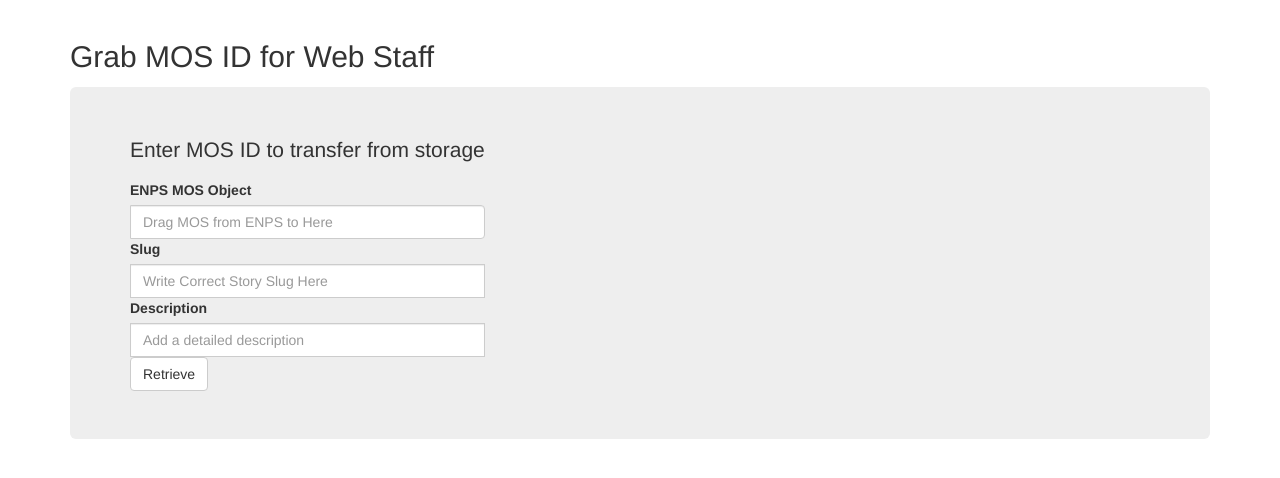
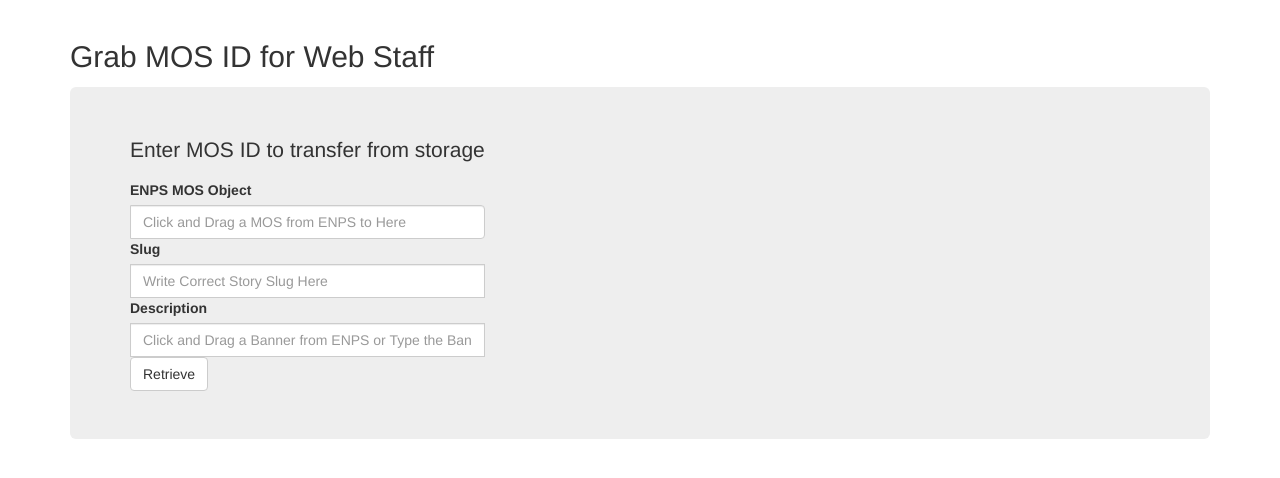
Before and after one commit to engRNNwebdev/flask-app-1, a Flask app: page /mossearch in a window 1280 px wide. Shown: the part 52-530 px from the top of the page. Run offline with Flask 2, Linux system fonts and the light colour scheme; some libraries are stand-ins or nearby versions.

Commit message:
Update mos.html

```diff
--- a/templates/mos.html
+++ b/templates/mos.html
@@ -62,7 +62,7 @@
       <p>Enter MOS ID to transfer from storage</p>
       <div role="separator" class="divider">
         <label>ENPS MOS Object</label>
-        <input class="form-control" type="text" name="objectMOS" placeholder="Drag MOS from ENPS to Here"  />
+        <input class="form-control" type="text" name="objectMOS" placeholder="Click and Drag a MOS from ENPS to Here"  />
       </div>
       <div role="separator" class="divider">
         <label>Slug</label>
@@ -71,7 +71,7 @@
       </div>
       <div role="separator" class="divider">
         <label>Description</label>
-        <input id="inputTwo" class="form-control" type="text" name="description" placeholder="Add a detailed description"  />
+        <input id="inputTwo" class="form-control" type="text" name="description" placeholder="Click and Drag a Banner from ENPS or Type the Banner in Here"  />
         <span id="spnCharTwo"></span>
       </div>
       <input class="btn btn-default" type="submit" value="Retrieve" />
```
